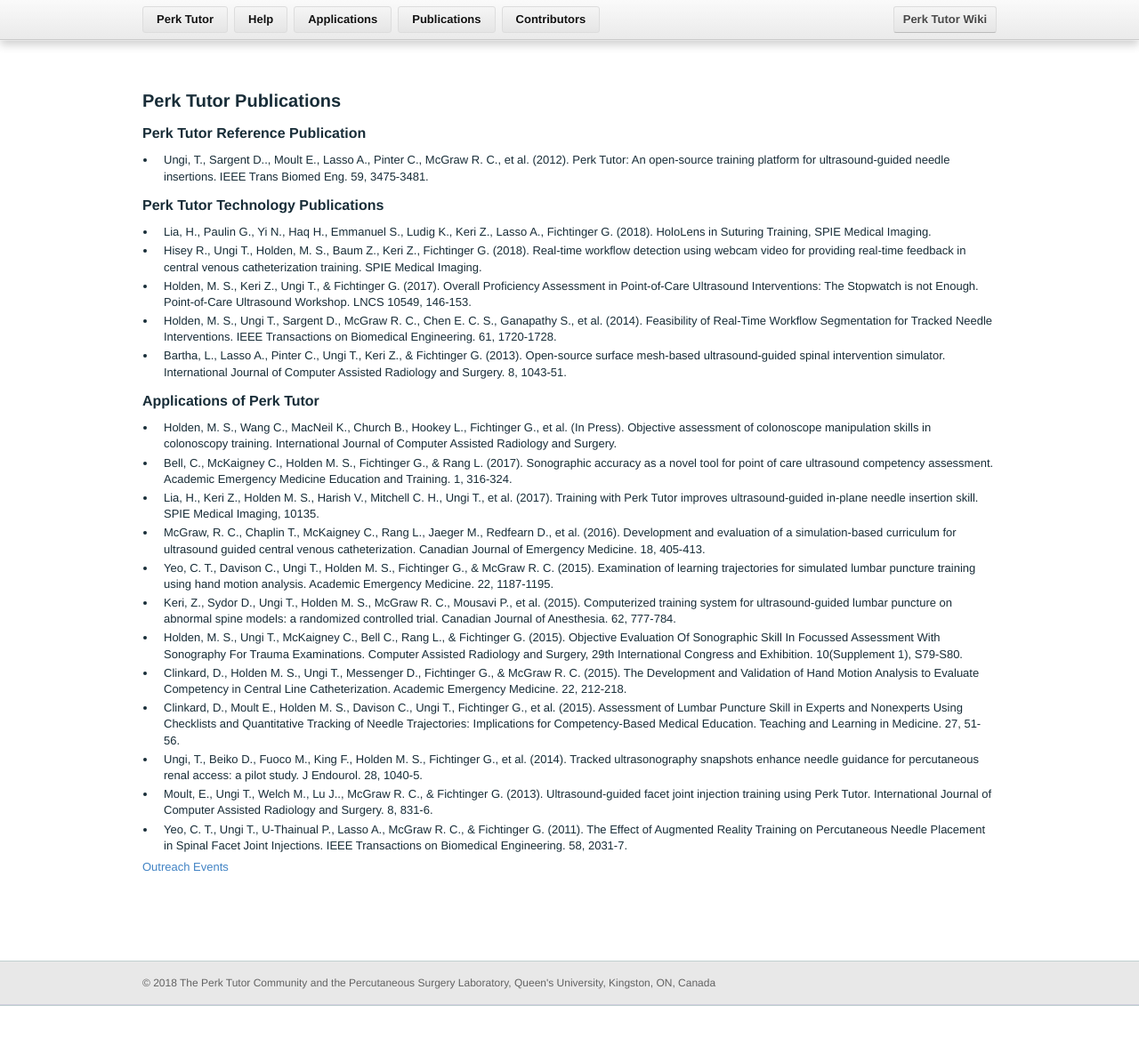
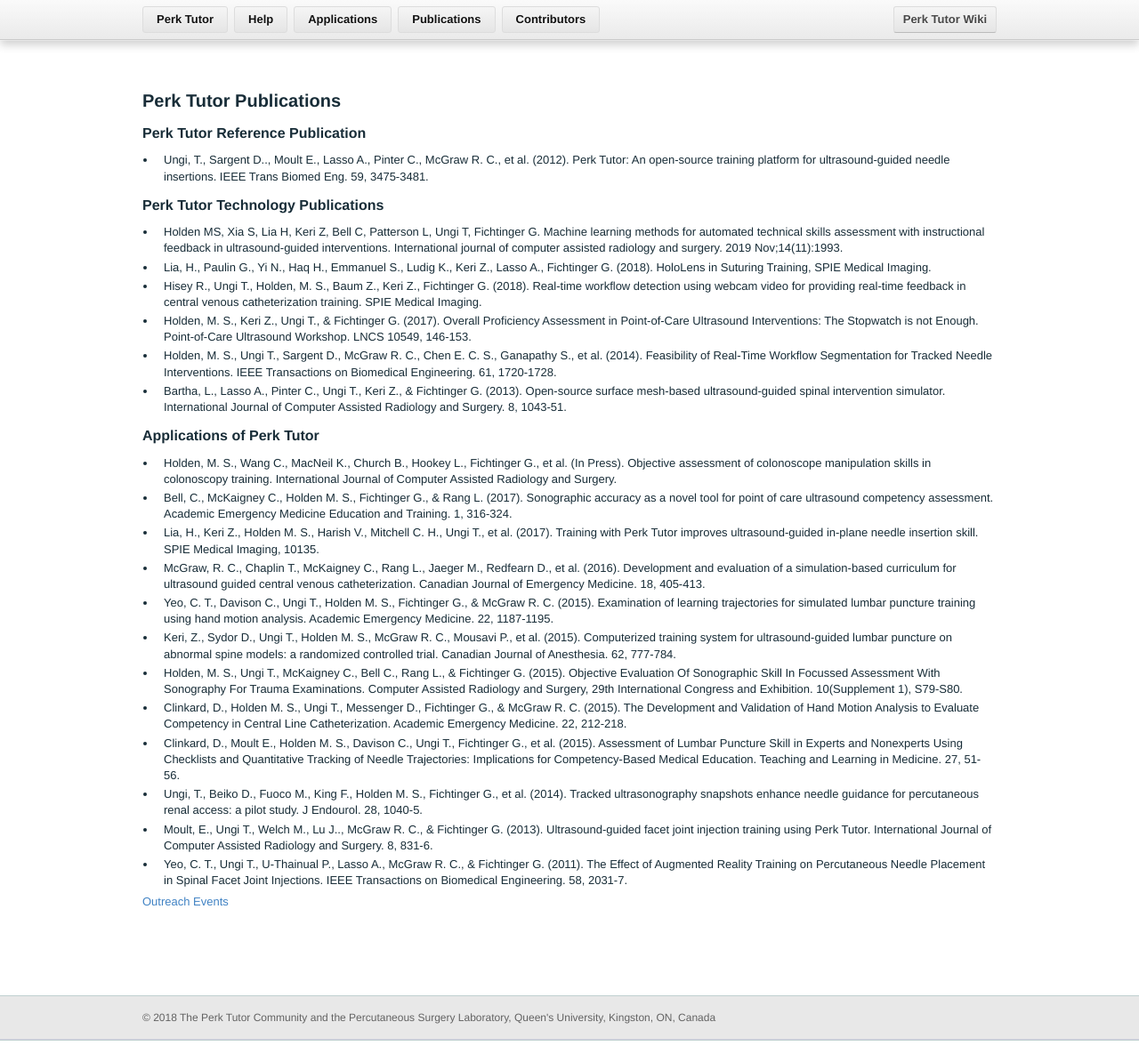
Before and after one commit to PerkTutor/perktutor.github.io, a Jekyll site: the page built from Publications.md, in a window 1280 px wide. Shown: the whole page at 89% size. Built offline with Jekyll 4.4.1, drawn with Linux system fonts in a browser that asks for light colours; our own code applies the rules of GitHub Pages for plain Markdown files; before the commit the page ends 1146 px from its top, so only the background shows below that.

Commit message:
Update Publications.md

```diff
--- a/Publications.md
+++ b/Publications.md
@@ -10,6 +10,7 @@
 
 ## Perk Tutor Technology Publications
 
+* Holden MS, Xia S, Lia H, Keri Z, Bell C, Patterson L, Ungi T, Fichtinger G. Machine learning methods for automated technical skills assessment with instructional feedback in ultrasound-guided interventions. International journal of computer assisted radiology and surgery. 2019 Nov;14(11):1993.
 * Lia, H., Paulin G., Yi N., Haq H., Emmanuel S., Ludig K., Keri Z., Lasso A., Fichtinger G. (2018). HoloLens in Suturing Training, SPIE Medical Imaging.
 * Hisey R., Ungi T., Holden, M. S., Baum Z., Keri Z., Fichtinger G. (2018).  Real-time workflow detection using webcam video for providing real-time feedback in central venous catheterization training. SPIE Medical Imaging.
 * Holden, M. S., Keri Z., Ungi T., & Fichtinger G. (2017).  Overall Proficiency Assessment in Point-of-Care Ultrasound Interventions: The Stopwatch is not Enough. Point-of-Care Ultrasound Workshop. LNCS 10549, 146-153.
```
